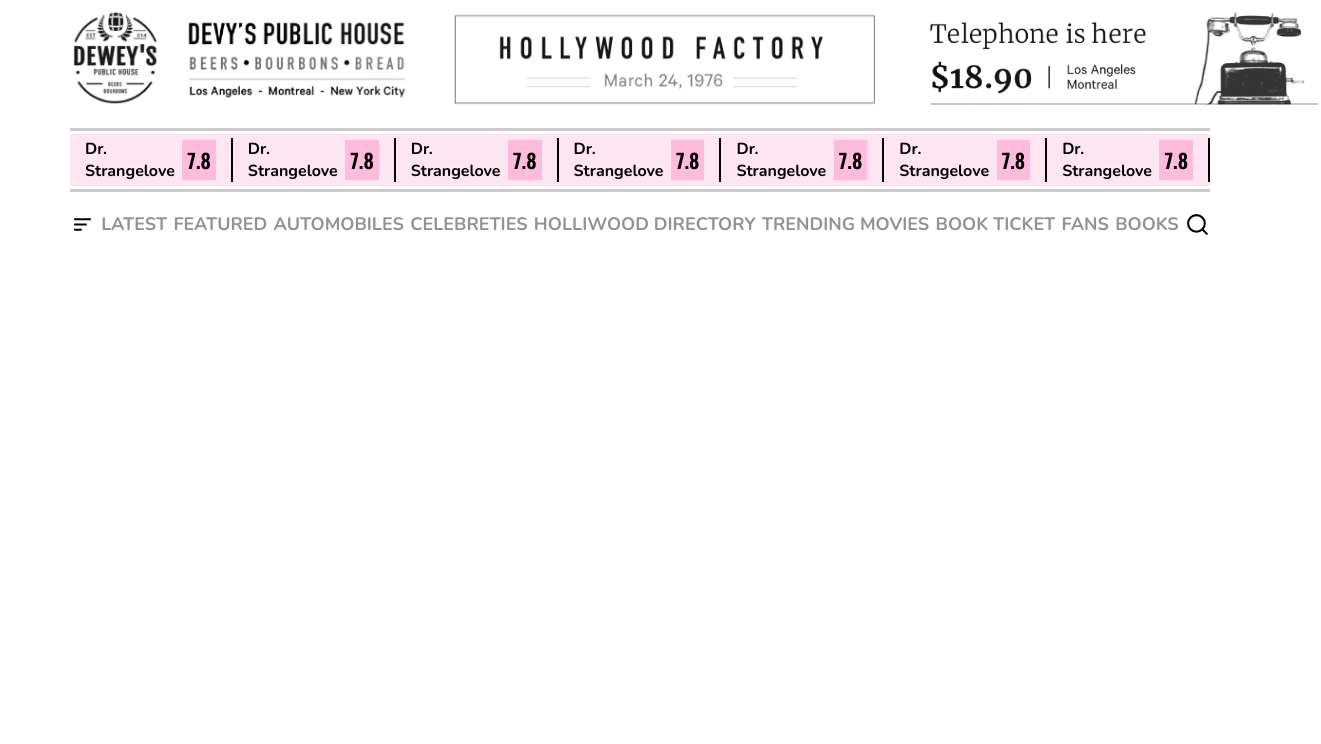
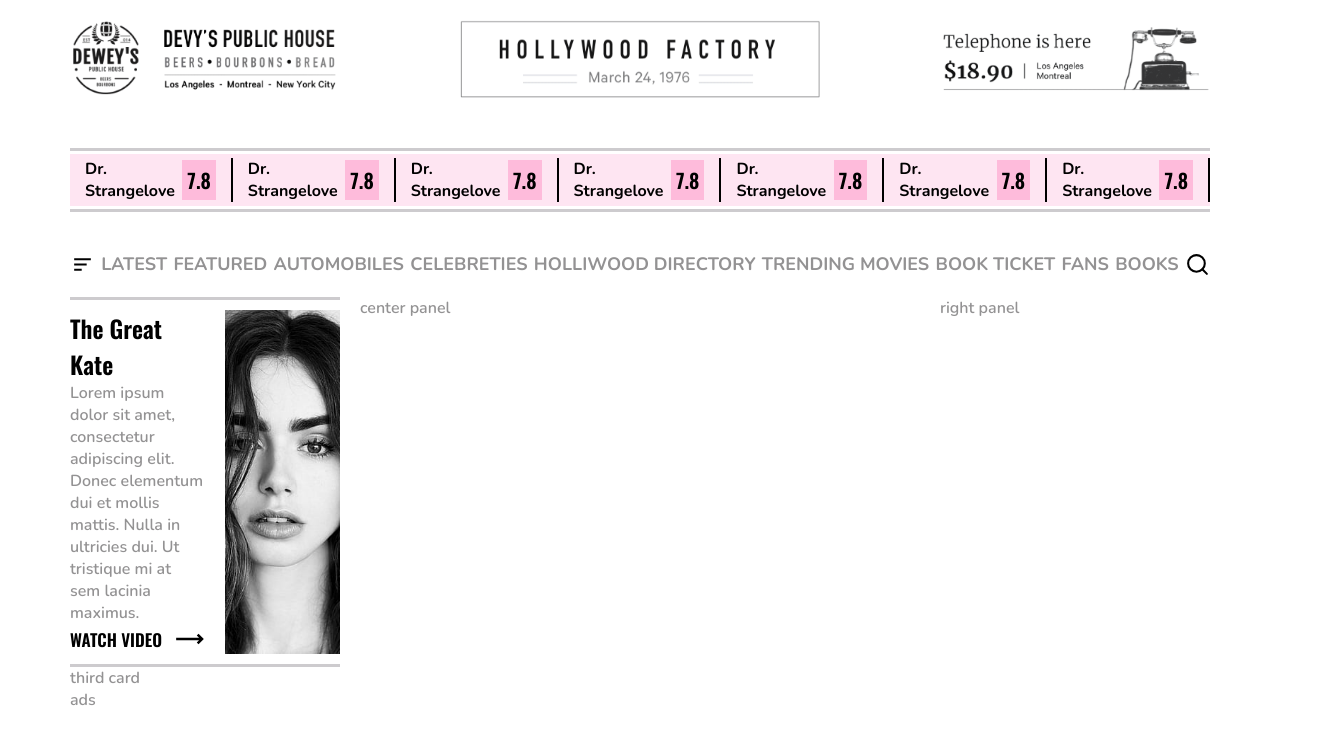
Before and after one commit to dfloresdev/newspaper, a React app: page / in a window 1280 px wide. Shown: the whole page, 1321 px wide, since content can reach past the window. Built offline with nearby package versions, Linux system fonts and the light colour scheme.

Commit message:
[FEATURE] second card ready

```diff
--- a/src/components/header/Header.js
+++ b/src/components/header/Header.js
@@ -1,6 +1,6 @@
 import React from "react";
 import deweys from "../../assets/deweys.png";
-import logo from "../../assets/logo.png";
+import logoNews from "../../assets/logo.png";
 import phone from "../../assets/phone.png";
 import "./styles.scss";
 
@@ -11,7 +11,7 @@
         <img src={deweys} />
       </div>
       <div className="containerHeader--center">
-        <img src={logo} />
+        <img src={logoNews} />
       </div>
       <div className="containerHeader--right">
         <img src={phone} />
--- a/src/components/header/styles.scss
+++ b/src/components/header/styles.scss
@@ -1,6 +1,9 @@
 @mixin imgHeader {
+  display: flex;
+  align-items: center;
   img {
-    height: 100%;
+    width: 100%;
+    height: auto;
   }
 }
 
@@ -9,11 +12,11 @@
   grid-template-columns: repeat(12, 1fr);
   grid-template-areas: "left left left . center center center center . right right right";
   height: 100px;
+  grid-gap: 20px;
 
   &--left {
     height: inherit;
     grid-area: left;
-
     @include imgHeader();
   }
 
@@ -21,13 +24,11 @@
     height: inherit;
     grid-area: center;
     @include imgHeader();
-    text-align: center;
   }
 
   &--right {
     height: inherit;
     grid-area: right;
     @include imgHeader();
-    text-align: right;
   }
 }
--- a/src/components/scrollList/styles.scss
+++ b/src/components/scrollList/styles.scss
@@ -25,7 +25,7 @@
       background-color: $secondary-bg;
       font-size: 20px;
       font-weight: 800;
-      font-family: "Oswald", sans-serif;
+      font-family: $font-large;
       padding: 5px;
       margin-left: 5px;
     }
--- /dev/null
+++ b/src/components/secondaryCard/SecondaryCard.js
@@ -0,0 +1,30 @@
+import React from "react";
+import "./styles.scss";
+import actress from "../../assets/actresses.jpg";
+import { CgArrowLongRight } from "react-icons/cg";
+
+export const SecondaryCard = () => {
+  return (
+    <div className="containerSecondCard">
+      <div className="containerSecondCard--leftSide">
+        <div className="containerSecondCard--leftSide__title">
+          <p>The Great Kate</p>
+        </div>
+        <div className="containerSecondCard--leftSide__body">
+          <p>
+            Lorem ipsum dolor sit amet, consectetur adipiscing elit. Donec
+            elementum dui et mollis mattis. Nulla in ultricies dui. Ut tristique
+            mi at sem lacinia maximus.
+          </p>
+        </div>
+        <div className="containerSecondCard--leftSide__action">
+          <p>Watch video</p>
+          <CgArrowLongRight />
+        </div>
+      </div>
+      <div className="containerSecondCard--rightSide">
+        <img width="100%" src={actress} />
+      </div>
+    </div>
+  );
+};
--- /dev/null
+++ b/src/components/secondaryCard/styles.scss
@@ -0,0 +1,41 @@
+@import "../../styles/vars.scss";
+
+.containerSecondCard {
+  display: grid;
+  grid-template-columns: repeat(2, 1fr);
+  border-bottom: 3px solid $border;
+  border-top: 3px solid $border;
+  padding: 10px 0px;
+
+  &--leftSide {
+    &__title {
+      p {
+        font-weight: 800;
+        color: black;
+        font-family: $font-large;
+        font-size: 24px;
+      }
+    }
+    &__action {
+      display: flex;
+      align-items: center;
+      font-size: 30px;
+      color: black;
+      justify-content: space-between;
+      p {
+        font-weight: 800;
+        font-size: 17px;
+        font-family: $font-large;
+        text-transform: uppercase;
+      }
+    }
+  }
+
+  &--rightSide {
+    padding-left: 20px;
+    img {
+      height: 100%;
+      object-fit: cover;
+    }
+  }
+}
--- a/src/index.js
+++ b/src/index.js
@@ -1,7 +1,7 @@
 import React from "react";
 import ReactDOM from "react-dom";
 import * as serviceWorker from "./serviceWorker";
-import { MainPage } from "./layout/MainPage";
+import { MainPage } from "./layout/mainPage/MainPage";
 import "./styles/globalStyles.scss";
 
 ReactDOM.render(<MainPage />, document.getElementById("root"));
--- a/src/layout/MainPage.js
+++ /dev/null
@@ -1,14 +0,0 @@
-import React from "react";
-import { Header } from "../components/header/Header";
-import { ScrollList } from "../components/scrollList/ScrollList";
-import { Menu } from "../components/menu/Menu";
-
-export const MainPage = () => {
-  return (
-    <>
-      <Header />
-      <ScrollList />
-      <Menu />
-    </>
-  );
-};
--- /dev/null
+++ b/src/layout/mainPage/MainPage.js
@@ -0,0 +1,37 @@
+import React from "react";
+import { Header } from "../../components/header/Header";
+import { ScrollList } from "../../components/scrollList/ScrollList";
+import { Menu } from "../../components/menu/Menu";
+import { SecondaryCard } from "../../components/secondaryCard/SecondaryCard";
+import "./styles.scss";
+
+export const MainPage = () => {
+  return (
+    <div className="containerMainPage">
+      <div className="header">
+        <Header />
+      </div>
+      <div className="scrollList">
+        <ScrollList />
+      </div>
+      <div className="menu">
+        <Menu />
+      </div>
+      <div className="leftPanel">
+        <div>
+          <SecondaryCard />
+        </div>
+        <div>
+          <p>third card</p>
+        </div>
+        <div>ads</div>
+      </div>
+      <div className="centerPanel">
+        <p>center panel</p>
+      </div>
+      <div className="rightPanel">
+        <p>right panel</p>
+      </div>
+    </div>
+  );
+};
--- /dev/null
+++ b/src/layout/mainPage/styles.scss
@@ -0,0 +1,34 @@
+.containerMainPage {
+  display: grid;
+  grid-template-columns: repeat(12, 1fr);
+  grid-template-areas:
+    "header header header header header header header header header header header header "
+    "scrollList scrollList scrollList scrollList scrollList scrollList scrollList scrollList scrollList scrollList scrollList scrollList "
+    "menu menu menu menu menu menu menu menu menu menu menu menu "
+    "leftPanel leftPanel leftPanel centerPanel centerPanel centerPanel centerPanel centerPanel centerPanel rightPanel rightPanel rightPanel";
+  grid-gap: 20px;
+}
+
+.header {
+  grid-area: header;
+}
+
+.scrollList {
+  grid-area: scrollList;
+}
+
+.menu {
+  grid-area: menu;
+}
+
+.leftPanel {
+  grid-area: leftPanel;
+}
+
+.centerPanel {
+  grid-area: centerPanel;
+}
+
+.rightPanel {
+  grid-area: rightPanel;
+}
--- a/src/styles/globalStyles.scss
+++ b/src/styles/globalStyles.scss
@@ -2,7 +2,7 @@
 @import url("https://fonts.googleapis.com/css2?family=Nunito:ital,wght@0,600;0,700;1,400&family=Oswald:wght@300;400;500;600&display=swap");
 
 body {
-  font-family: "Nunito", sans-serif;
+  font-family: $font-rounded;
   margin: 8px 70px 0px;
   color: $text;
 }
--- a/src/styles/vars.scss
+++ b/src/styles/vars.scss
@@ -4,3 +4,6 @@
 $text: #939293;
 $border: #cdcbce;
 $color-title: #000;
+
+$font-large: "Oswald", sans-serif;
+$font-rounded: "Nunito", sans-serif;
```
Also changed, not shown: src/assets/actresses.jpg (added).
